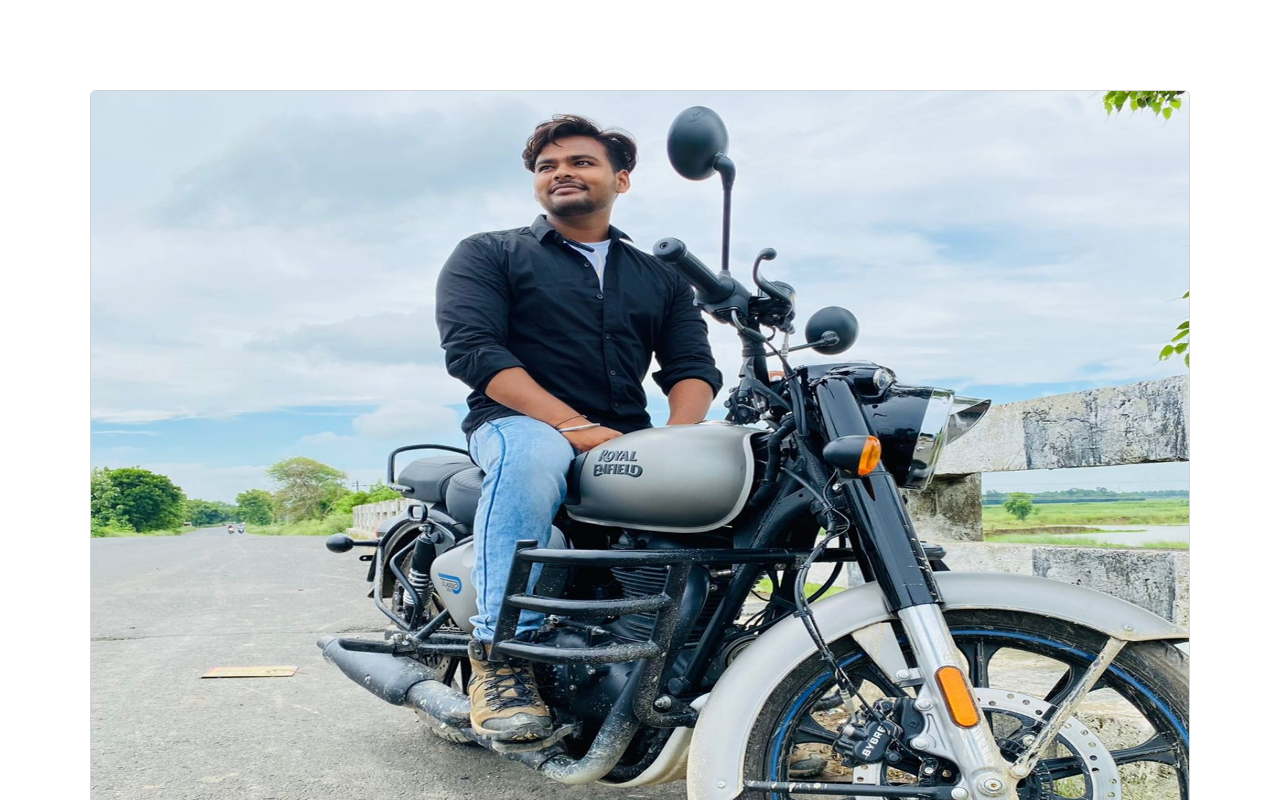
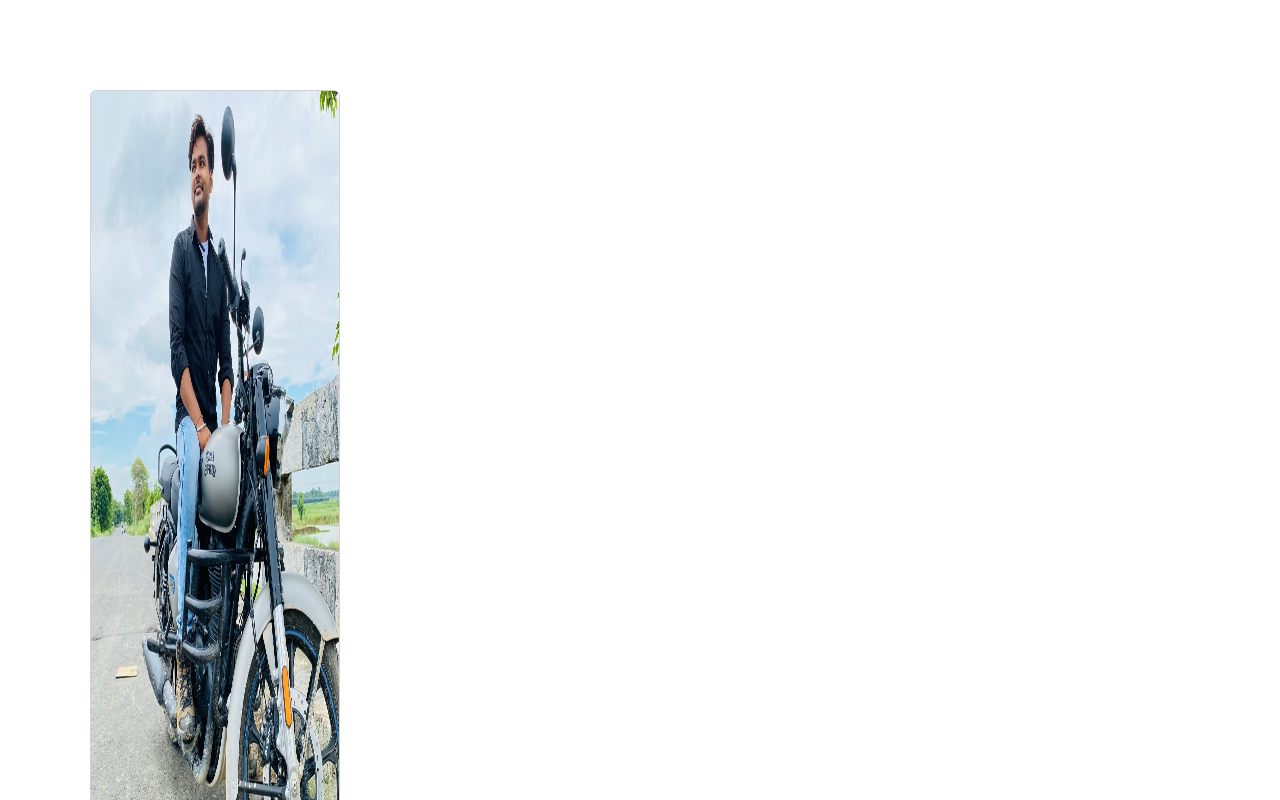
Before and after one commit to Prashant2raja/Raja, a plain HTML site: page About.html in a window 1280 px wide. Shown: the top 800 px of the page. Drawn offline with nearby package versions, Linux system fonts and the light colour scheme.

Commit message:
Update About.html

```diff
--- a/About.html
+++ b/About.html
@@ -10,7 +10,7 @@
 <body>
     <div class="About_box">
 
-        <div class="card" style="width: 100%;">
+        <div class="card" style="width: 250px;">
   <img src="IMG_20220724_214545_350.jpg" class="card-img-top" alt="...">
   <div class="card-body">
     <h5 class="card-title">Raja Bike</h5>
```
